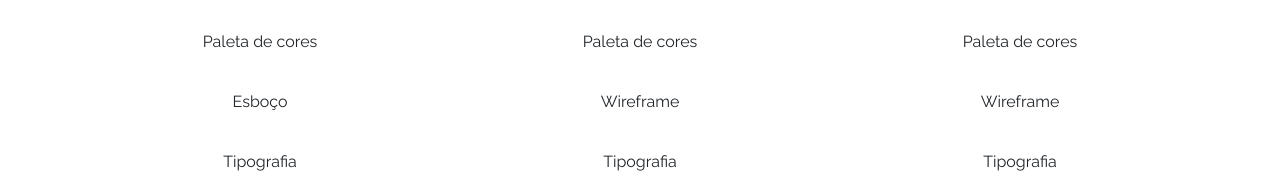
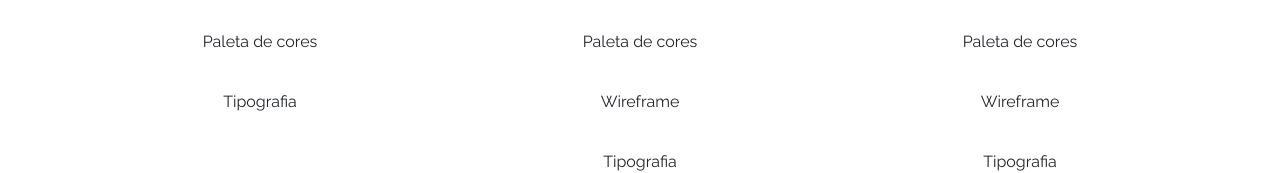
Before and after one commit to rvsriller/rierBootstrap, a plain HTML site: page index.html in a window 1280 px wide. Shown: the part 3622-3795 px from the top of the page. Drawn offline with Linux system fonts and the light colour scheme.

Commit message:
UI/UX design bootcamp

```diff
--- a/index.html
+++ b/index.html
@@ -194,7 +194,6 @@
                             </a>
                             <p>Web Design</p>
                             <p>Paleta de cores</p>
-                            <p>Esboço</p>
                             <p>Tipografia</p>
 
                         </div>
```
